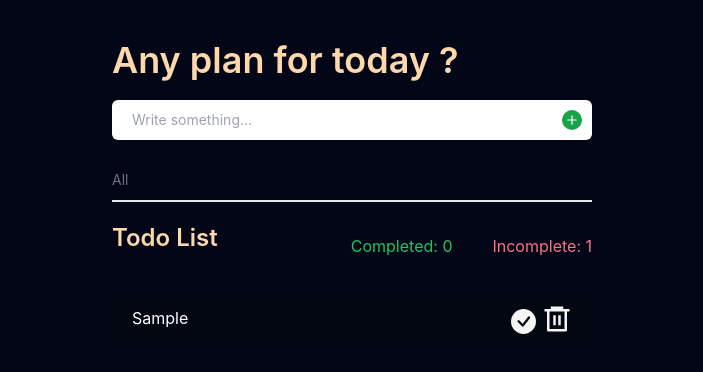
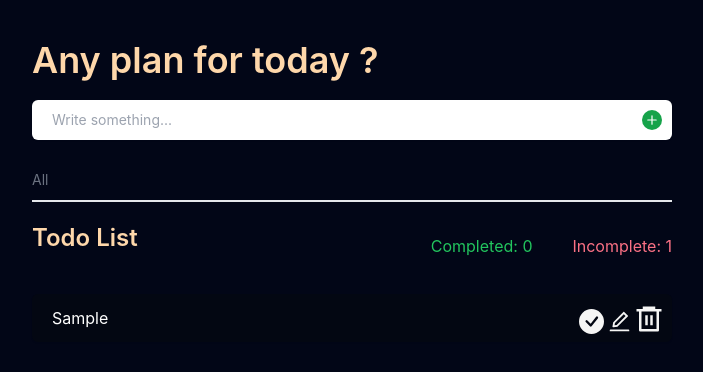
Before and after one commit to raffysama/todo-list, a React (Create React App) app: page / in a window 1280 px wide. Both pictures are taken after typing "Sample" into the empty fields and a click on the button "Submit". Shown: the top 372 px of the page, without its empty margins (288-991 px from the left). Built offline with nearby package versions, Linux system fonts and the light colour scheme.

Commit message:
add edit

```diff
--- a/src/App.js
+++ b/src/App.js
@@ -19,7 +19,6 @@ function App() {
   useEffect(()=>{
     const statusTodosHandler = () =>{
       switch(status){
-
           case "completed":
           setStatusTodos(todos.filter((todo)=>
           todo.status === true))
@@ -52,7 +51,7 @@ function App() {
 
   return (
     <div className="App bg-slate-950">
-      <div className="container mx-auto max-w-lg mt-10 px-4">
+      <div className="container mx-auto max-w-2xl mt-10 px-4">
         <h1 className='text-left text-orange-200 text-4xl font-semibold mb-5'>Any plan for today ?</h1>
         <Form
           setInputText={setInputText}
--- /dev/null
+++ b/src/components/EditTodo.jsx
@@ -0,0 +1,37 @@
+import React, { useState } from 'react';
+
+function EditTodo({ todoId, todoText, onSaveEdit, onCancelEdit }) {
+  const [editedText, setEditedText] = useState(todoText);
+
+  const handleInputChange = (e) => {
+    setEditedText(e.target.value);
+  };
+
+  const handleSave = () => {
+    onSaveEdit(editedText);
+  };
+
+  const handleCancel = () => {
+    onCancelEdit();
+  };
+
+  return (
+    <div className='text-left mb-4 relative'>
+      <textarea
+        className='w-full rounded-md border-gray-200 px-5 shadow-sm dark:border-gray-700 dark:bg-gray-800 text-white bg-gray-950 py-3 pl-5'
+        value={editedText}
+        onChange={handleInputChange}
+      />
+      <div>
+        <button className='text-green-500 mx-5' onClick={handleSave}>
+          Save
+        </button>
+        <button className='text-stone-100' onClick={handleCancel}>
+          Cancel
+        </button>
+      </div>
+    </div>
+  );
+}
+
+export default EditTodo;
--- a/src/components/Form.jsx
+++ b/src/components/Form.jsx
@@ -1,7 +1,7 @@
 import React from 'react'
 import { v4 as uuidv4 } from 'uuid';
 
-function Form({setInputText,setTodos,todos,inputText,setStatus,setStatusTodos}) {
+function Form({setInputText,setTodos,todos,inputText,setStatus}) {
 
     const changeHandler = (e) =>{
         setInputText(e.target.value)
@@ -17,6 +17,7 @@ function Form({setInputText,setTodos,todos,inputText,setStatus,setStatusTodos})
               id: uuidv4(),
               text: inputText,
               status: false,
+              isEditing: false
             },
           ]);
           setInputText('');
--- a/src/components/TodoList.jsx
+++ b/src/components/TodoList.jsx
@@ -1,8 +1,14 @@
-import React from 'react';
+import React, { useState } from 'react';
 import { RiDeleteBin6Line } from 'react-icons/ri';
 import { BsFillCheckCircleFill } from 'react-icons/bs';
+import {AiOutlineEdit} from 'react-icons/ai'
+import EditTodo from './EditTodo';
 
 function TodoList({ todos, setTodos, statusTodos }) {
+
+  const [editTodoId, setEditTodoId] = useState(null);
+  const [editTodoText, setEditTodoText] = useState('');
+  const [isEditing, setIsEditing] = useState(false);
 
   const handleStatusToggle = (id) => {
     setTodos((prevTodos) =>
@@ -22,6 +28,29 @@ function TodoList({ todos, setTodos, statusTodos }) {
     setTodos((prevTodos) => prevTodos.filter((todo) => todo.id !== id));
   };
 
+  const handleEdit = (id) => {
+    setIsEditing(true);
+    setEditTodoId(id);
+    setEditTodoText(todos.find((todo) => todo.id === id).text);
+  };
+
+  const handleSaveEdit = (editedText) => {
+    setTodos((prevTodos) =>
+      prevTodos.map((todo) =>
+        todo.id === editTodoId ? { ...todo, text: editedText } : todo
+      )
+    );
+    setIsEditing(false);
+    setEditTodoId(null);
+    setEditTodoText('');
+  };
+
+  const handleCancelEdit = () => {
+    setIsEditing(false);
+    setEditTodoId(null);
+    setEditTodoText('');
+  };
+
   const completedCount = todos.filter((todo) => todo.status).length;
   const unCompletedCount = todos.filter((todo) => !todo.status).length;
 
@@ -38,30 +67,42 @@ function TodoList({ todos, setTodos, statusTodos }) {
           </div>
       </div>
       <div>
-        {todos.length < 1 ? (<p className='text-lime-100 text-2xl'>No todos available.</p>
-        ):(
+      {todos.length < 1 ? (
+  <p className='text-lime-100 text-2xl'>No todos available.</p>
+      ) : (
+            isEditing ? <EditTodo
+            todoId={editTodoId}
+            todoText={editTodoText}
+            onSaveEdit={handleSaveEdit}
+            onCancelEdit={handleCancelEdit}
+          /> : (
           statusTodos.map((todo) => (
-            <ul className='text-left mb-4 relative' key={todo.id}>
-              <li className={`w-full rounded-md border-gray-200 px-5 shadow-sm dark:border-gray-700 dark:bg-gray-800 text-white bg-gray-950 py-3 pl-5
+            <div className='text-left mb-4 relative' key={todo.id}>
+              <div className={`w-full rounded-md border-gray-200 px-5 shadow-sm dark:border-gray-700 dark:bg-gray-800 text-white bg-gray-950 py-3 pl-5
                 ${todo.status ? 'dark:bg-gray-900' : ''}`}>
                 {todo.text}
-              </li>
-
+              </div>
+              <AiOutlineEdit
+                size={25}
+                className='cursor-pointer text-stone-100 absolute bottom-2 right-10'
+                onClick={() => handleEdit(todo.id)}
+              />
               <BsFillCheckCircleFill
-                  onClick={() => handleStatusToggle(todo.id)}
-                  size={25}
-                  className={`cursor-pointer ${
-                    todo.status ? 'text-green-500' : 'text-stone-100'
-                  } absolute bottom-2 right-14`}
-                />
-                 {todo.status && <span className="ml-1 text-green-500 absolute top-3 right-24">Completed</span>}
+                onClick={() => handleStatusToggle(todo.id)}
+                size={25}
+                className={`cursor-pointer ${
+                  todo.status ? 'text-green-500' : 'text-stone-100'
+                } absolute bottom-2 right-12 mr-5`}
+              />
+              {todo.status && <span className="text-green-500 absolute top-3 right-24 mr-2">Completed</span>}
               <RiDeleteBin6Line
                 onClick={() => handleDelete(todo.id)}
                 size={30}
-                className='cursor-pointer text-stone-100 absolute bottom-2 right-5'
+                className='cursor-pointer text-stone-100 absolute bottom-2 right-2'
               />
-            </ul>
+            </div>
           ))
+          )
         )}
       </div>
 
```
